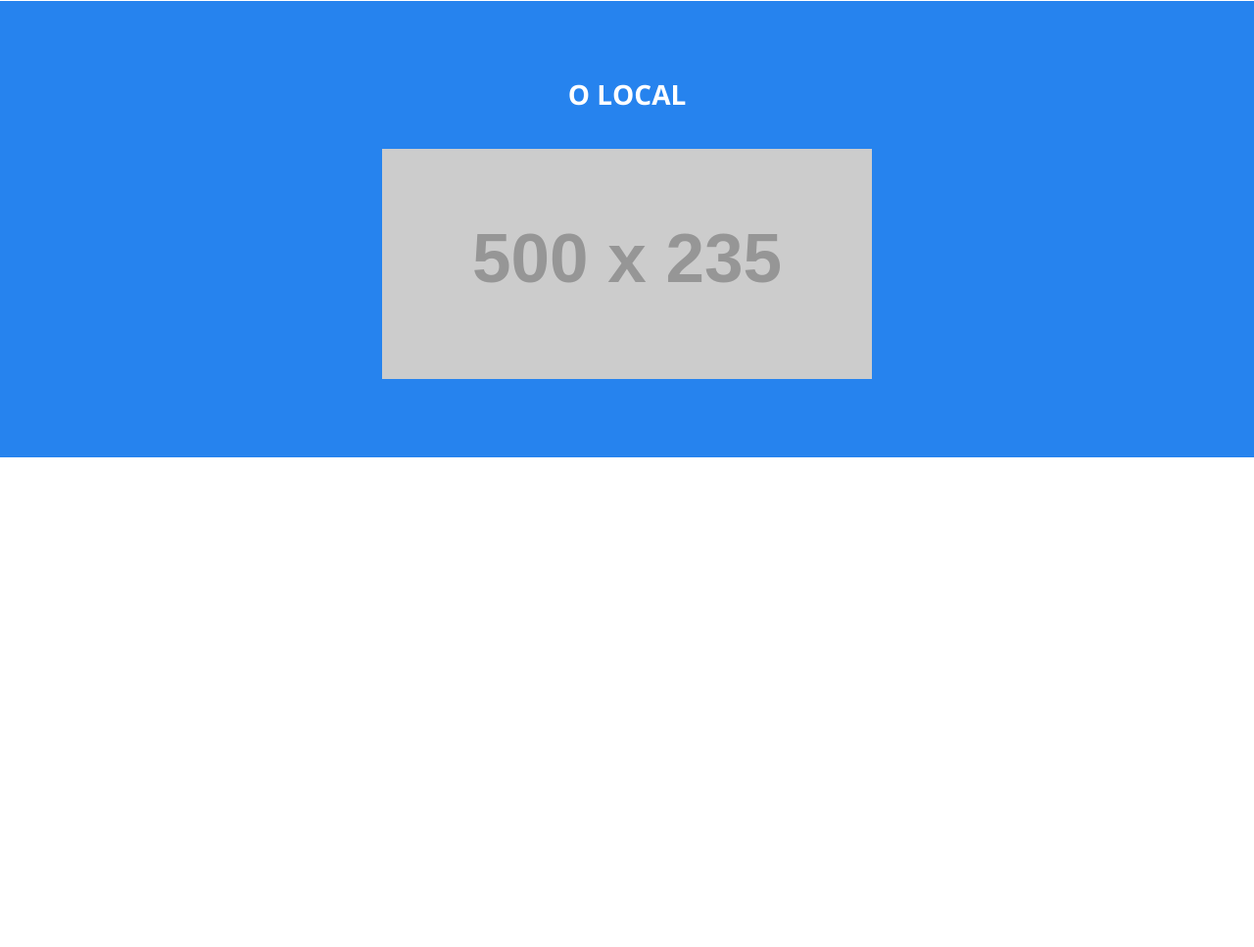
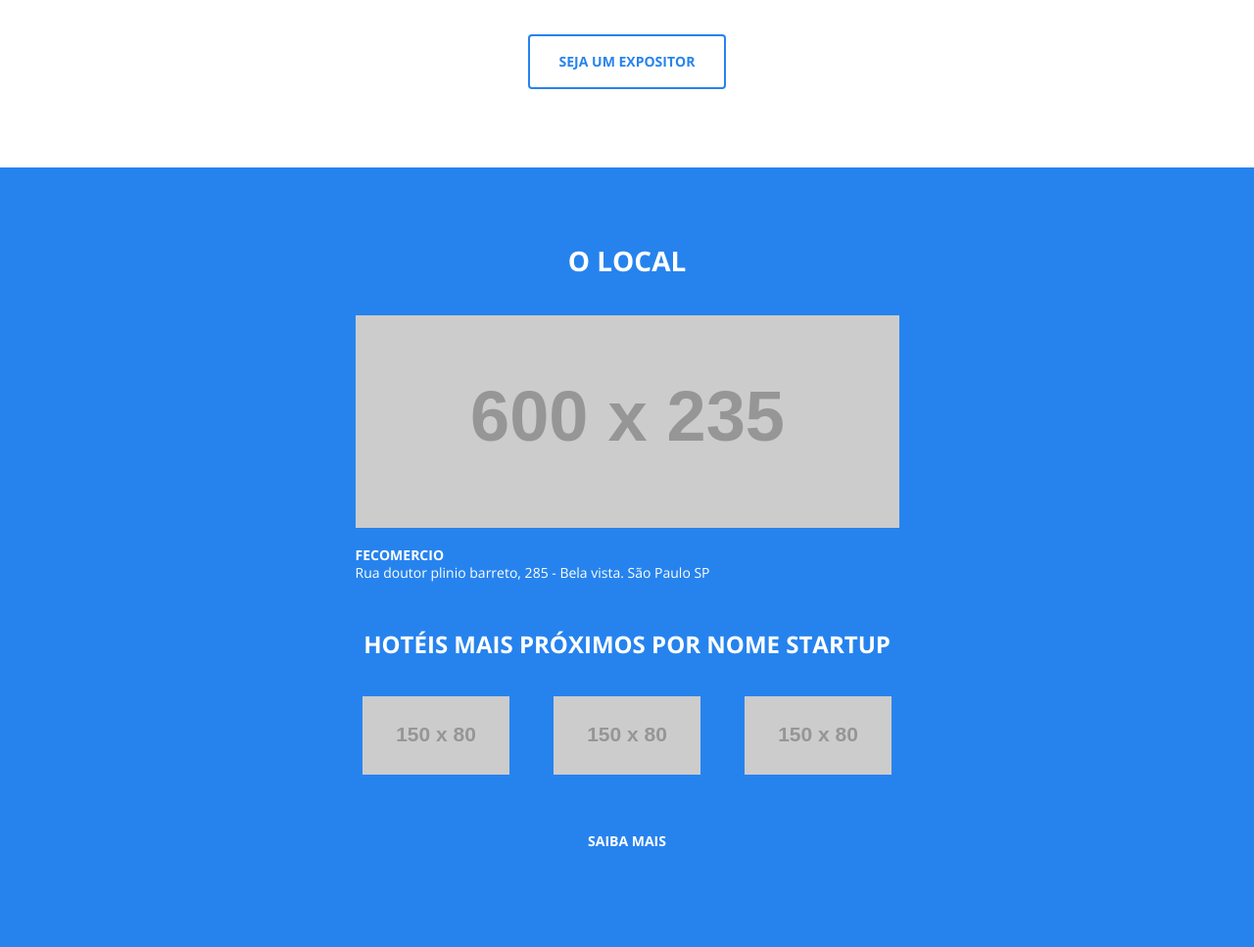
Before and after one commit to codelandev/case2015, a PHP site: page / in a window 1280 px wide. Shown: the part 4920-5887 px from the top of the page at 98% size. Before the commit the page ends 5387 px from the top, so only its background shows below. Run offline with PHP 8.4, Linux system fonts and the light colour scheme; grey boxes labelled with a size stand in for pictures from a placeholder-image service; some libraries are stand-ins or nearby versions.

Commit message:
Align something

```diff
--- a/css/main.css
+++ b/css/main.css
@@ -282,6 +282,10 @@ body {
 .showcases-description {
   color: #999; }
 
+.showcases-action {
+  margin-top: 50px;
+  text-align: center; }
+
 .download {
   background: #2683ee;
   padding: 80px; }
@@ -306,6 +310,25 @@ body {
 .place {
   background: #2683ee;
   padding: 80px 0; }
+
+.place-map img {
+  max-width: 100%; }
+
+.place-map-description h2, .place-map-description p {
+  font-size: 14px;
+  color: #fff; }
+.place-map-description h2 {
+  text-transform: uppercase;
+  font-weight: bold;
+  margin-bottom: 0; }
+
+.hotels {
+  margin-top: 40px;
+  text-align: center; }
+
+.place-action {
+  text-align: center;
+  margin-top: 40px; }
 
 .btn {
   border: 2px solid transparent;
@@ -370,7 +393,8 @@ body {
 .schedule-box {
   background: #f2f2f2;
   list-style: none;
-  margin: 0; }
+  margin: 0;
+  margin-top: 80px; }
 
 .schedule-header,
 .schedule-break {
--- a/index.php
+++ b/index.php
@@ -417,8 +417,31 @@
     <h1 class="text-white u-uppercase section-title">
       O local
     </h1>
-    <div class="place-map text-center">
-      <img src="http://placehold.it/500x235" alt="">
+    <div class="container">
+      <div class="row">
+        <div class="col-md-6 col-centered">
+          <div class="place-map text-center">
+            <img src="http://placehold.it/600x235" alt="">
+          </div>
+          <div class="place-map-description">
+            <h2>Fecomercio</h2>
+            <p>Rua doutor plinio barreto, 285 - Bela vista. São Paulo SP</p>
+          </div>
+          <div class="row">
+            <div class="hotels">
+              <h3 class="text-white u-uppercase section-title">
+                Hotéis mais próximos por nome startup
+              </h3>
+              <div class="col-md-4"><img src="http://placehold.it/150x80" alt=""></div>
+              <div class="col-md-4"><img src="http://placehold.it/150x80" alt=""></div>
+              <div class="col-md-4"><img src="http://placehold.it/150x80" alt=""></div>
+            </div>
+          </div>
+          <div class="place-action">
+            <a href="" class="btn">Saiba mais</a>
+          </div>
+        </div>
+      </div>
     </div>
   </section>
 
--- a/sass/components/_schedule-box.scss
+++ b/sass/components/_schedule-box.scss
@@ -2,6 +2,7 @@
   background: $brand-gray-light;
   list-style: none;
   margin: 0;
+  margin-top: 80px;
 }
 
 .schedule-header,
--- a/sass/sections/_place.scss
+++ b/sass/sections/_place.scss
@@ -2,3 +2,32 @@
   background: $brand-blue-light;
   padding: 80px 0;
 }
+
+.place-map {
+  img {
+    max-width: 100%;
+  }
+}
+
+.place-map-description {
+  h2, p {
+    font-size: 14px;
+    color: #fff;
+  }
+
+  h2 {
+    text-transform: uppercase;
+    font-weight: bold;
+    margin-bottom: 0;
+  }
+}
+
+.hotels {
+  margin-top: 40px;
+  text-align: center;
+}
+
+.place-action {
+  text-align: center;
+  margin-top: 40px;
+}
--- a/sass/sections/_showcase.scss
+++ b/sass/sections/_showcase.scss
@@ -40,3 +40,8 @@
 .showcases-description {
   color: #999;
 }
+
+.showcases-action {
+  margin-top: 50px;
+  text-align: center;
+}
```
Also changed, not shown: 1 other file.
